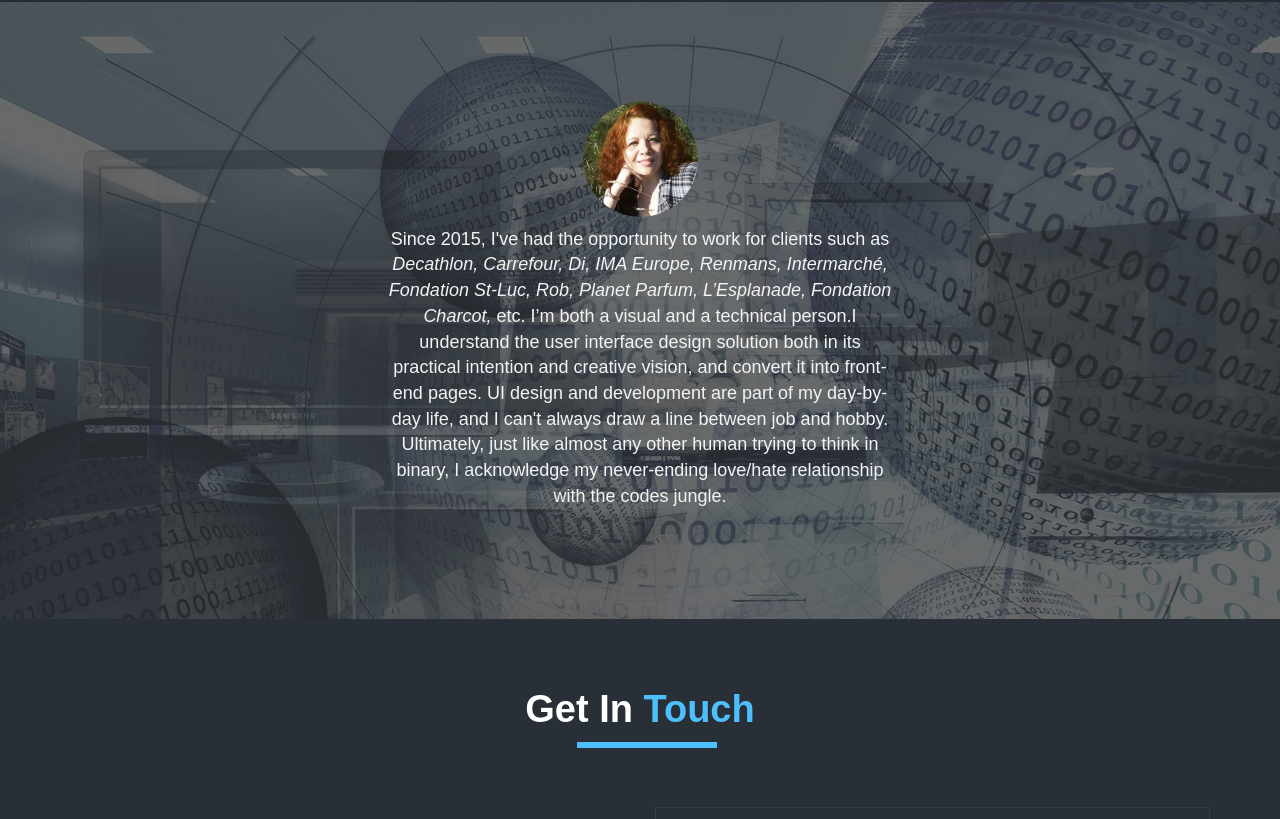
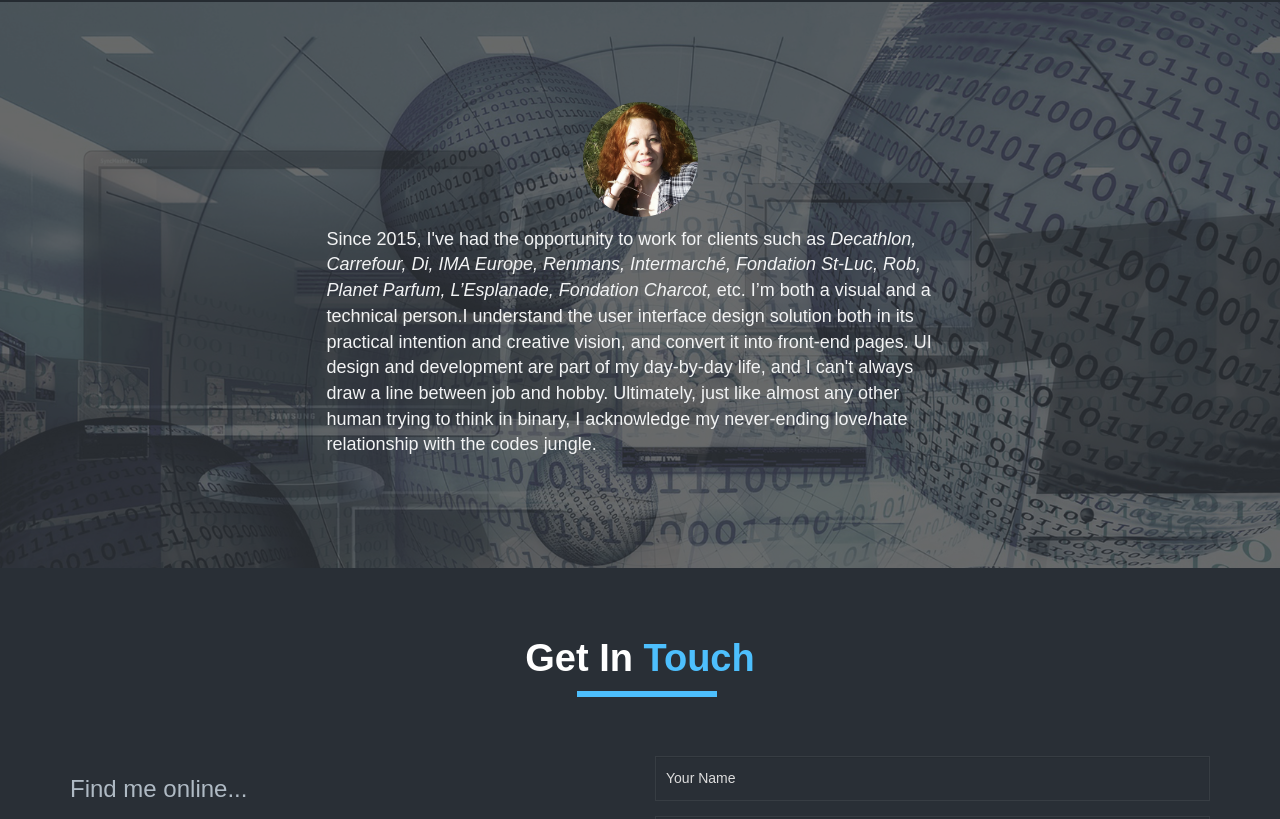
Before and after one commit to monicalaura/portfolio, a plain HTML site: page index.html in a window 1280 px wide. Shown: the part 4524-5343 px from the top of the page. Drawn offline with nearby package versions, Linux system fonts and the light colour scheme; some packages are replaced by stand-ins of ours; files whose address does not match are found by name.

Commit message:
Update style.css

```diff
--- a/css/style.css
+++ b/css/style.css
@@ -1096,7 +1096,8 @@
 
 .client-info {
   margin: 0 auto;
-  width: 45%;
+  width: 55% !important;
+  text-align: left !important;
 }
 
 @media (max-width: 768px) {
```
